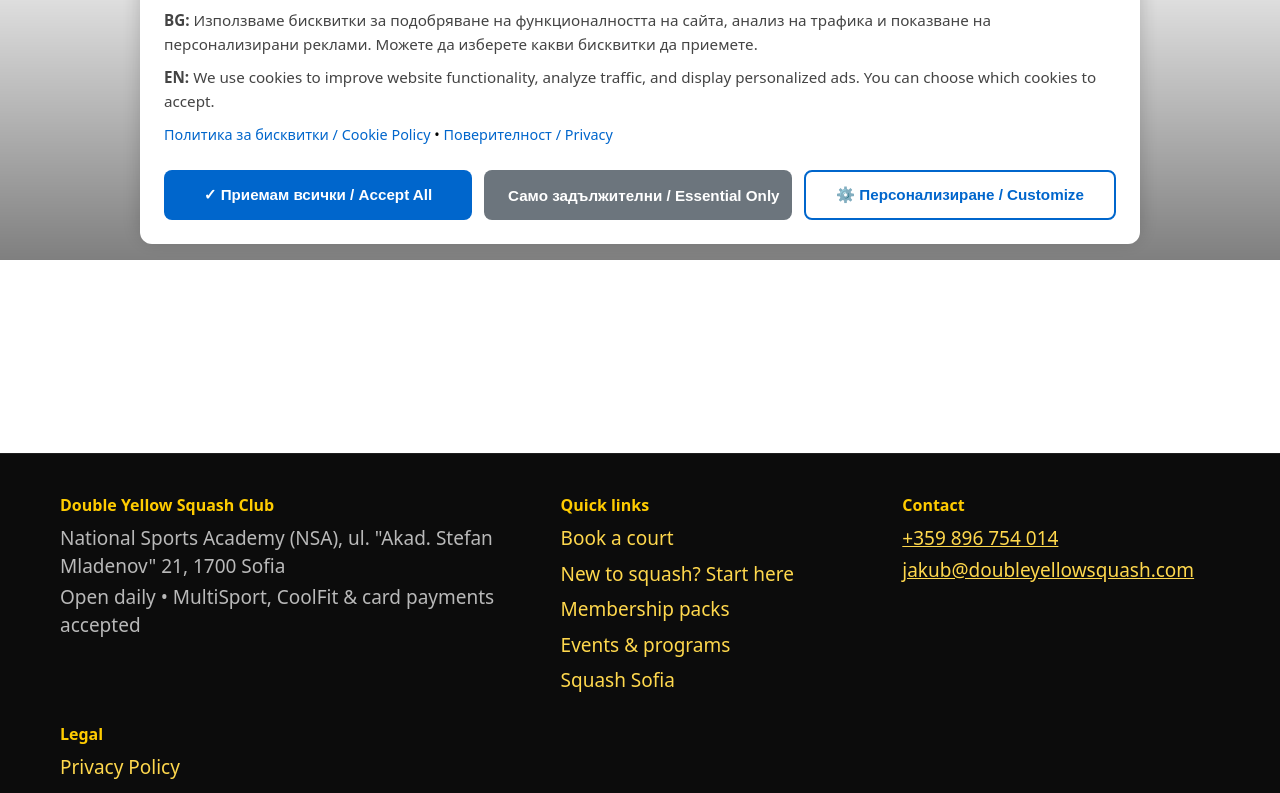
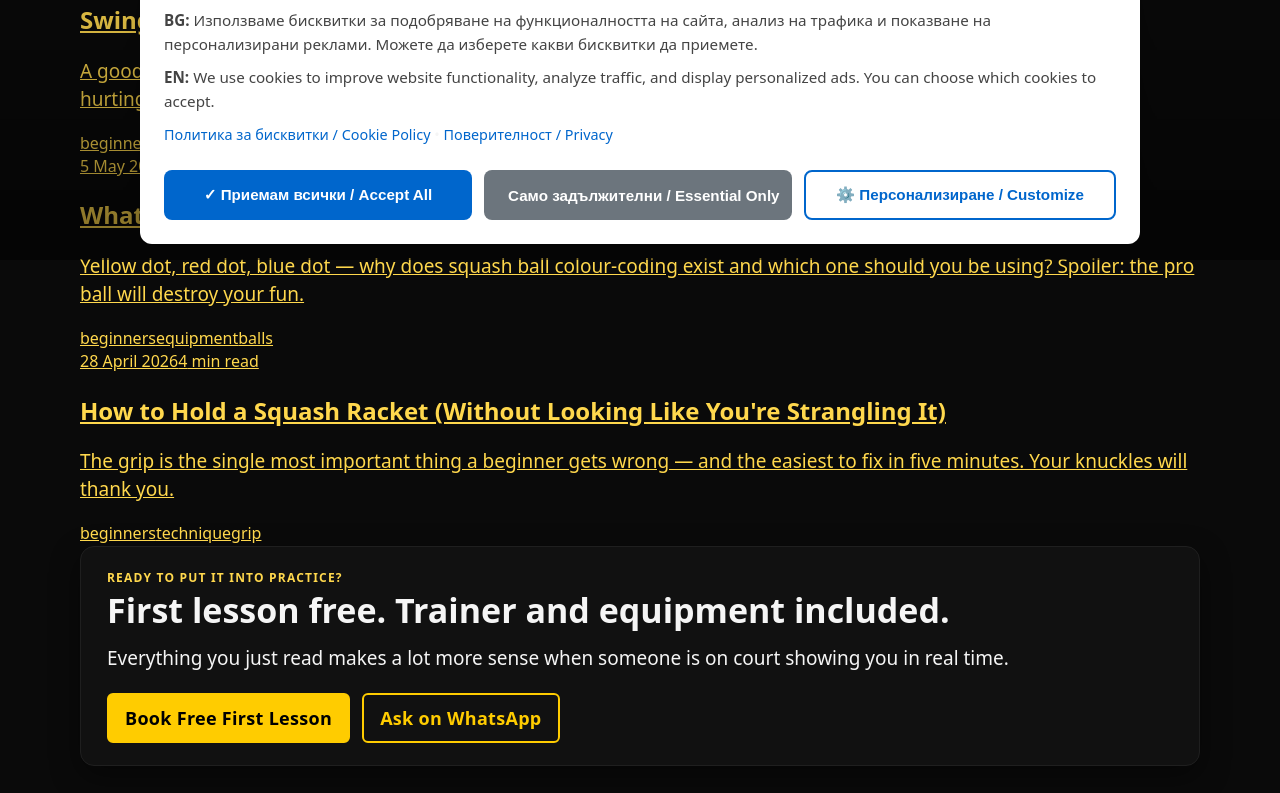
Before and after one commit to jakubkristl/double-yellow-website, a Next.js app: page /learn in a window 1280 px wide. Before the commit this address had no page. Shown: the part 540-1333 px from the top of the page. Built offline with nearby package versions, Linux system fonts and the light colour scheme.

Commit message:
auto: 2026-05-05 13:50:00

```diff
--- /dev/null
+++ b/app/learn/page.tsx
@@ -0,0 +1,81 @@
+import type { Metadata } from "next";
+import Link from "next/link";
+import { createPageMetadata } from "@/lib/seo";
+import { articles } from "@/lib/articles";
+
+export const metadata: Metadata = createPageMetadata({
+  path: "/learn",
+  title: "Squash Tips for Beginners — Double Yellow",
+  description:
+    "Weekly squash tips, tricks, and guides written for beginners in plain language. Learn the grip, the swing, the court, and why the dots on the ball matter.",
+});
+
+export default function LearnPage() {
+  const sorted = [...articles].sort((a, b) => b.date.localeCompare(a.date));
+
+  return (
+    <main className="learn-page container">
+      <h1 className="page-title">Learn Squash</h1>
+      <p className="learn-intro">
+        Short, honest guides for beginners — published weekly. No jargon, no
+        gatekeeping, occasional jokes.
+      </p>
+
+      <div className="article-grid">
+        {sorted.map((article) => (
+          <Link
+            key={article.slug}
+            href={`/learn/${article.slug}`}
+            className="article-card"
+          >
+            <div className="article-card-body">
+              <div className="article-meta">
+                <time dateTime={article.date} className="article-date">
+                  {new Date(article.date).toLocaleDateString("en-GB", {
+                    day: "numeric",
+                    month: "long",
+                    year: "numeric",
+                  })}
+                </time>
+                <span className="article-read">{article.readingMinutes} min read</span>
+              </div>
+              <h2 className="article-title">{article.title}</h2>
+              <p className="article-excerpt">{article.excerpt}</p>
+              <div className="article-tags">
+                {article.tags.map((tag) => (
+                  <span key={tag} className="article-tag">
+                    {tag}
+                  </span>
+                ))}
+              </div>
+            </div>
+          </Link>
+        ))}
+      </div>
+
+      <section className="learn-cta card">
+        <p className="beginner-kicker">Ready to put it into practice?</p>
+        <h2 className="h2">First lesson free. Trainer and equipment included.</h2>
+        <p className="lead">Everything you just read makes a lot more sense when someone is on court showing you in real time.</p>
+        <div className="cta-buttons">
+          <a
+            href="https://sport.bookinggood.net/bg/embed/facility/44/72"
+            target="_blank"
+            rel="noopener noreferrer"
+            className="btn btn-primary"
+          >
+            Book Free First Lesson
+          </a>
+          <a
+            href="https://wa.me/359896754014?text=Hi%20Double%20Yellow!%20I%20read%20your%20beginner%20tips%20and%20want%20to%20try%20squash."
+            target="_blank"
+            rel="noopener noreferrer"
+            className="btn btn-secondary"
+          >
+            Ask on WhatsApp
+          </a>
+        </div>
+      </section>
+    </main>
+  );
+}
```
